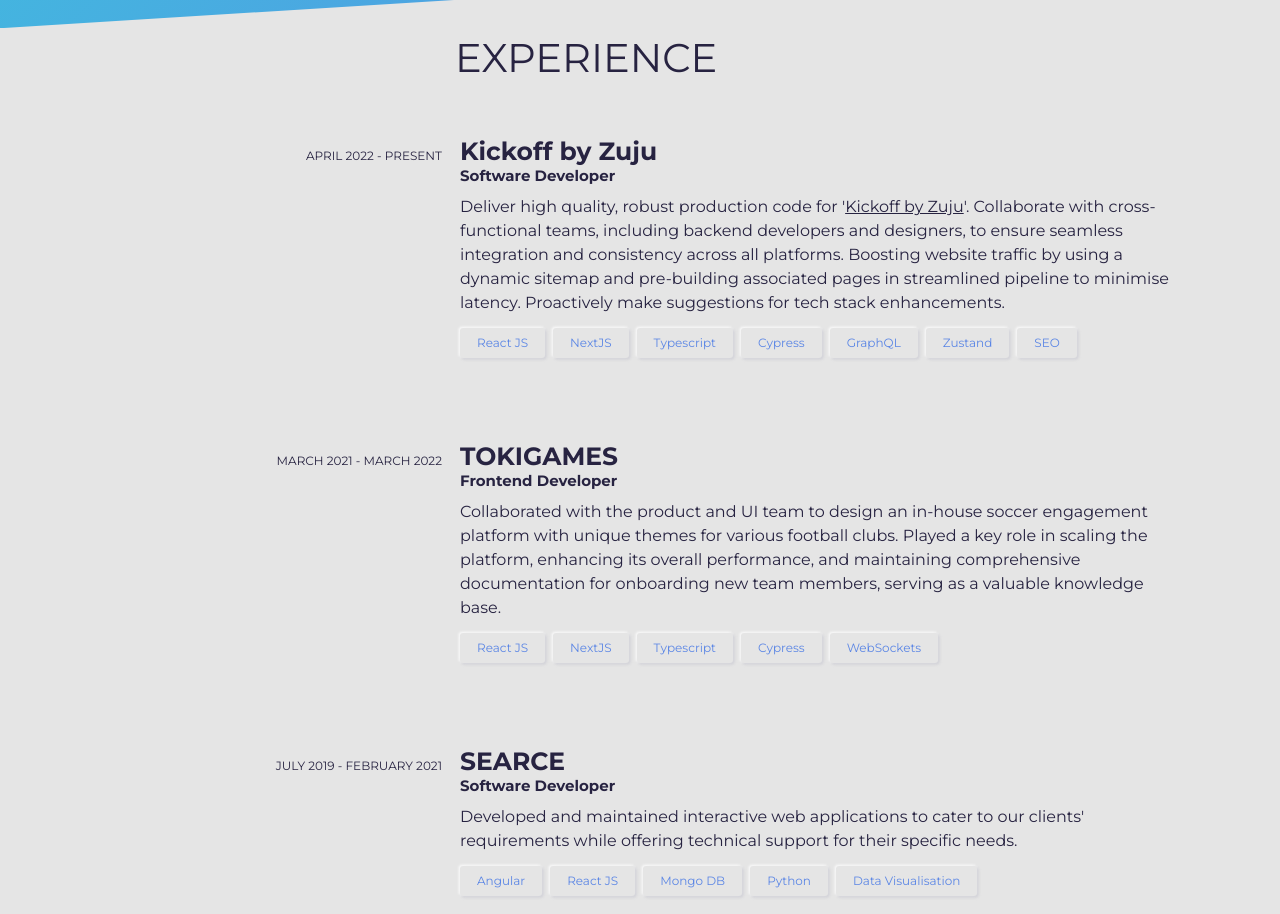
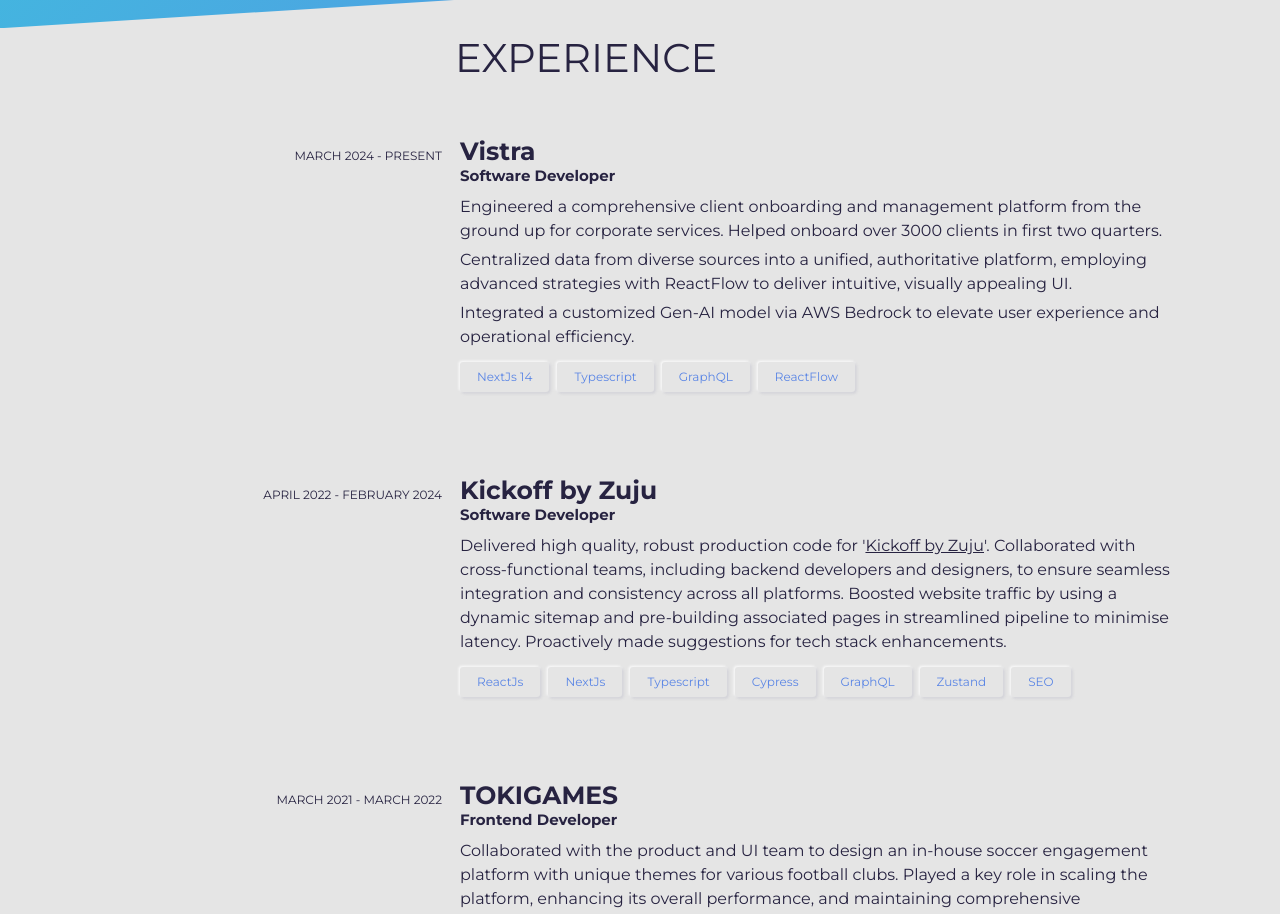
Before and after one commit to shubhambombarde/shubhambombarde, a Next.js app: page / in a window 1280 px wide. Shown: the part 3100-4014 px from the top of the page. Built offline with nearby package versions, Linux system fonts and the light colour scheme; some icons are missing.

Commit message:
updates: oct2024

```diff
--- a/src/components/sections/experience/ExperienceSection.tsx
+++ b/src/components/sections/experience/ExperienceSection.tsx
@@ -42,19 +42,26 @@ function ExperienceItem(payload: {
 export default function ExperienceSection() {
   const data = [
     {
-      timeline: "APRIL 2022 - PRESENT",
+      timeline: "MARCH 2024 - PRESENT",
+      companyName: "Vistra",
+      jobTitle: "Software Developer",
+      jobDescription: [
+        "Engineered a comprehensive client onboarding and management platform from the ground up for corporate services. Helped onboard over 3000 clients in first two quarters.",
+        "Centralized data from diverse sources into a unified, authoritative platform, employing advanced strategies with ReactFlow to deliver intuitive, visually appealing UI.",
+        "Integrated a customized Gen-AI model via AWS Bedrock to elevate user experience and operational efficiency.",
+      ],
+      skillsList: ["NextJs 14", "Typescript", "GraphQL", "ReactFlow"],
+    },
+    {
+      timeline: "APRIL 2022 - FEBRUARY 2024",
       companyName: "Kickoff by Zuju",
       jobTitle: "Software Developer",
       jobDescription: [
-        "Deliver high quality, robust production code for '<a href='https://zujukickoff.com/' target='_blank' class='underline'>Kickoff by Zuju</a>'. Collaborate with cross-functional teams, including backend developers and designers, to ensure seamless integration and consistency across all platforms. Boosting website traffic by using a dynamic sitemap and pre-building associated pages in streamlined pipeline to minimise latency. Proactively make suggestions for tech stack enhancements.",
-        // "Developing robust, user-friendly front-end features for both the user application and back-office systems, enhancing the user experience and operational efficiency.",
-        // "Working closely with UX/UI designers to translate design wireframes into responsive and interactive web applications.",
-        // "Collaborating and communicating with cross-functional teams, including backend developers and designers, to ensure seamless integration and consistency across the platform.",
-        // "Dedicated to continuous learning, I stay abreast of the latest frontend trends and technologies, including Next JS features and the seamless integration of GitHub Copilot into workflow processes. Proactively making recommendations for tech stack enhancements.\n",
+        "Delivered high quality, robust production code for '<a href='https://zujukickoff.com/' target='_blank' class='underline'>Kickoff by Zuju</a>'. Collaborated with cross-functional teams, including backend developers and designers, to ensure seamless integration and consistency across all platforms. Boosted website traffic by using a dynamic sitemap and pre-building associated pages in streamlined pipeline to minimise latency. Proactively made suggestions for tech stack enhancements.",
       ],
       skillsList: [
-        "React JS",
-        "NextJS",
+        "ReactJs",
+        "NextJs",
         "Typescript",
         "Cypress",
         "GraphQL",
```
Also changed, not shown: 1 other file (tests, documents, lock files or other folders).
